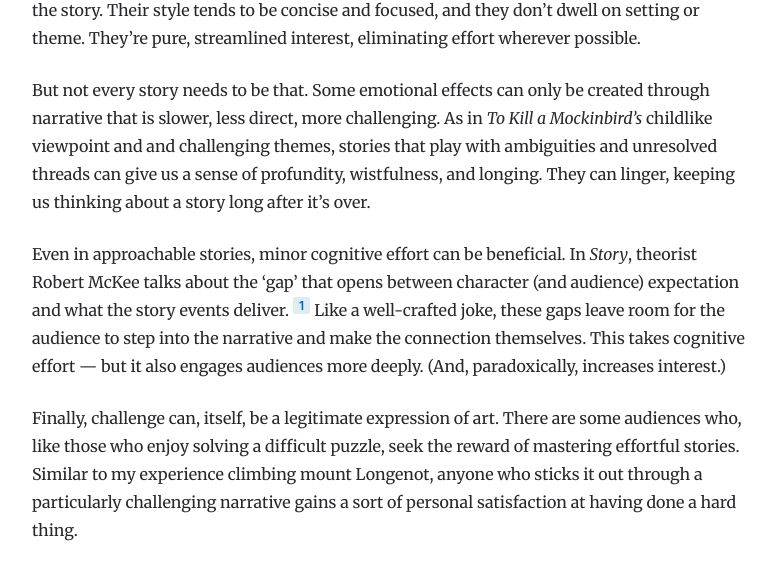
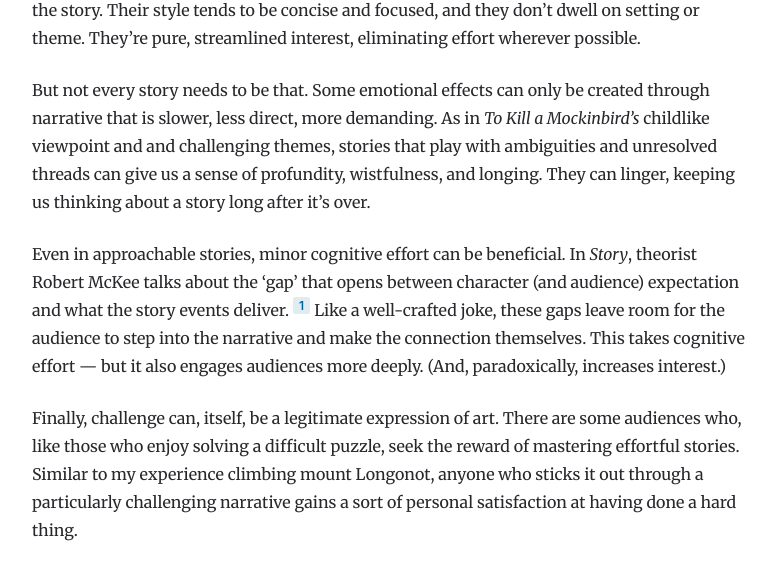
Before and after one commit to natelistrom/natelistrom.github.io, a Jekyll site: the page built from _posts/2022-08-11-interest-effort.md, in a window 1280 px wide and 1400 px high, scrolled down 4383 px. Shown: the part 180-754 px from the top of the window, without its empty margins (248-1028 px from the left). Built offline with Jekyll 4.4.1, drawn with Linux system fonts in a browser that asks for light colours; some of the changed text lies outside the part shown.

Commit message:
Fix typo, wording, digital gardening note in effort-interest post

```diff
--- a/_posts/2022-08-11-interest-effort.md
+++ b/_posts/2022-08-11-interest-effort.md
@@ -84,11 +84,11 @@ For example, compare action thrillers, like the _Mission: Impossible_ series, to
 
 Action thrillers tend to have high narrative drive. They surge forward, riding a fast-paced string of twists and turns, events and revelations, that grab audiences and rip them through the story. Their style tends to be concise and focused, and they don't dwell on setting or theme. They're pure, streamlined interest, eliminating effort wherever possible.
 
-But not every story needs to be that. Some emotional effects can only be created through narrative that is slower, less direct, more challenging. As in _To Kill a Mockinbird's_ childlike viewpoint and and challenging themes, stories that play with ambiguities and unresolved threads can give us a sense of profundity, wistfulness, and longing. They can linger, keeping us thinking about a story long after it's over.
+But not every story needs to be that. Some emotional effects can only be created through narrative that is slower, less direct, more demanding. As in _To Kill a Mockinbird's_ childlike viewpoint and and challenging themes, stories that play with ambiguities and unresolved threads can give us a sense of profundity, wistfulness, and longing. They can linger, keeping us thinking about a story long after it's over.
 
 Even in approachable stories, minor cognitive effort can be beneficial. In _Story_, theorist Robert McKee talks about the 'gap' that opens between character (and audience) expectation and what the story events deliver. <sup>{% include mckee-2014.html %} Pages 147-152.</sup> Like a well-crafted joke, these gaps leave room for the audience to step into the narrative and make the connection themselves. This takes cognitive effort — but it also engages audiences more deeply. (And, paradoxically, increases interest.)
 
-Finally, challenge can, itself, be a legitimate expression of art. There are some audiences who, like those who enjoy solving a difficult puzzle, seek the reward of mastering effortful stories. Similar to my experience climbing mount Longenot, anyone who sticks it out through a particularly challenging narrative gains a sort of personal satisfaction at having done a hard thing.
+Finally, challenge can, itself, be a legitimate expression of art. There are some audiences who, like those who enjoy solving a difficult puzzle, seek the reward of mastering effortful stories. Similar to my experience climbing mount Longonot, anyone who sticks it out through a particularly challenging narrative gains a sort of personal satisfaction at having done a hard thing.
 
 ## Conclusion
 
```
Also changed, not shown: other parts of _posts/2022-08-11-interest-effort.md (+1 -1 lines).
